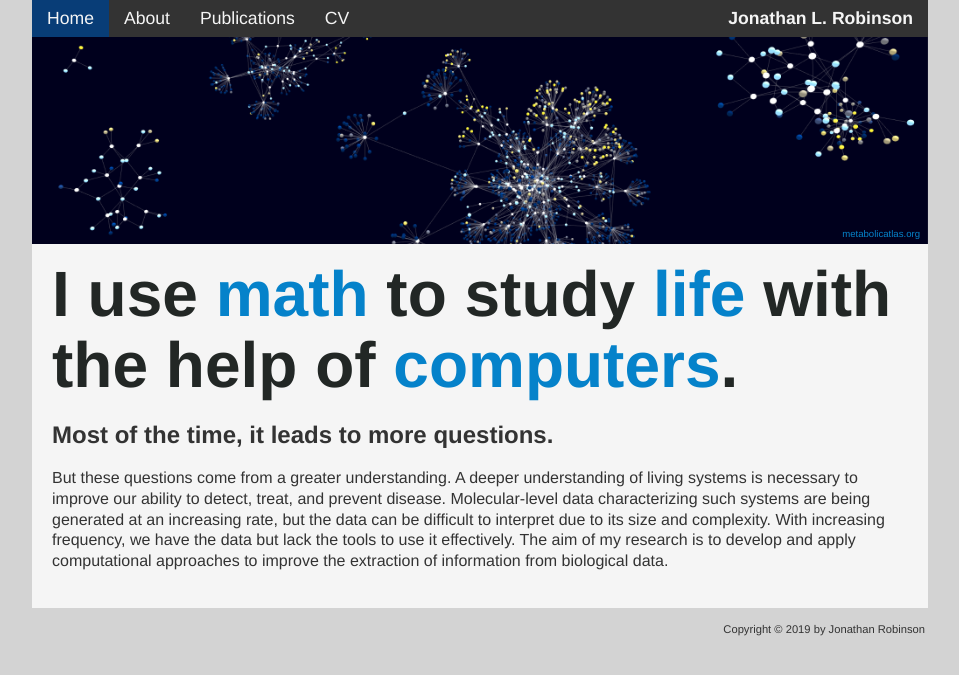
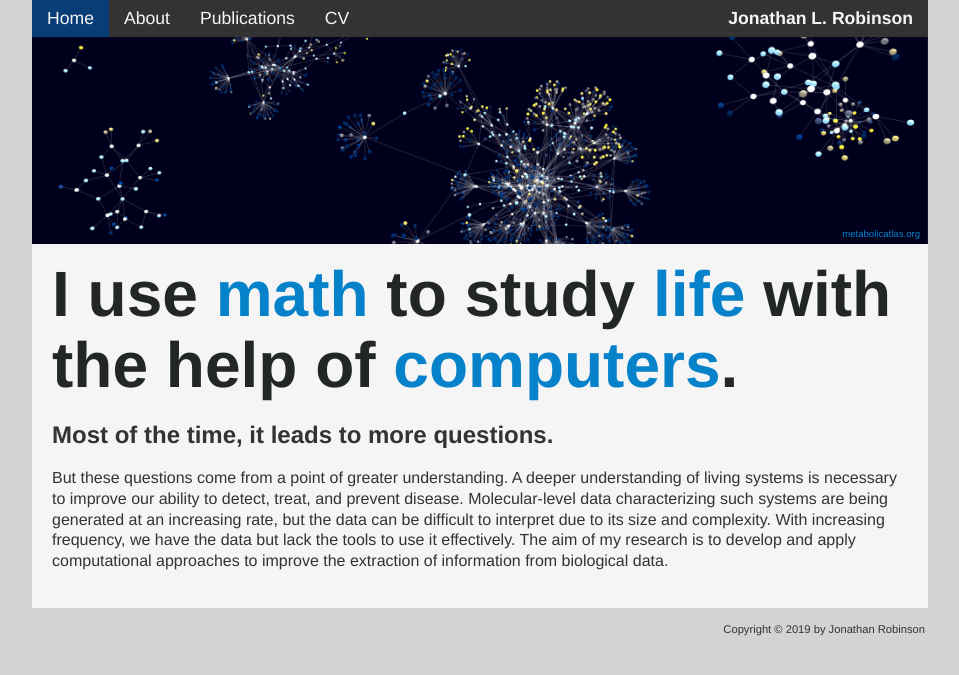
Before and after one commit to JonathanRob/JonathanRob.github.io, a Jekyll site: the page built from index.html, in a window 1280 px wide. Shown: the top 675 px of the page, without its empty margins (160-1119 px from the left). Built offline with Jekyll 4.4.1, drawn with Linux system fonts in a browser that asks for light colours.

Commit message:
style: index.html minor sentence rewording

```diff
--- a/index.html
+++ b/index.html
@@ -14,6 +14,6 @@ title: Home
 
 	<h2>Most of the time, it leads to more questions.</h2>
 
-	<p>But these questions come from a greater understanding. A deeper understanding of living systems is necessary to improve our ability to detect, treat, and prevent disease. Molecular-level data characterizing such systems are being generated at an increasing rate, but the data can be difficult to interpret due to its size and complexity. With increasing frequency, we have the data but lack the tools to use it effectively. The aim of my research is to develop and apply computational approaches to improve the extraction of information from biological data.</p>
+	<p>But these questions come from a point of greater understanding. A deeper understanding of living systems is necessary to improve our ability to detect, treat, and prevent disease. Molecular-level data characterizing such systems are being generated at an increasing rate, but the data can be difficult to interpret due to its size and complexity. With increasing frequency, we have the data but lack the tools to use it effectively. The aim of my research is to develop and apply computational approaches to improve the extraction of information from biological data.</p>
 
 </div>
```
